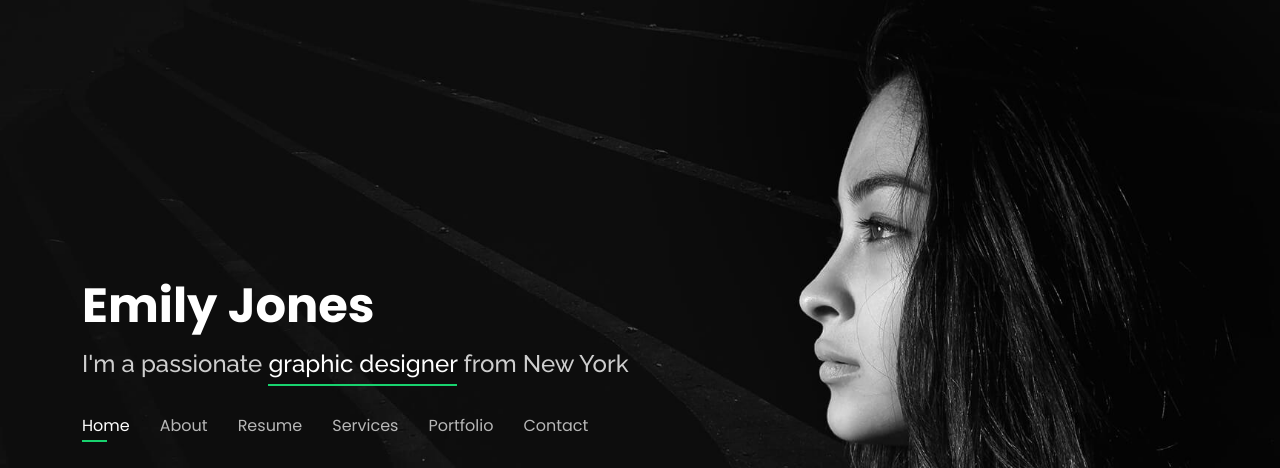
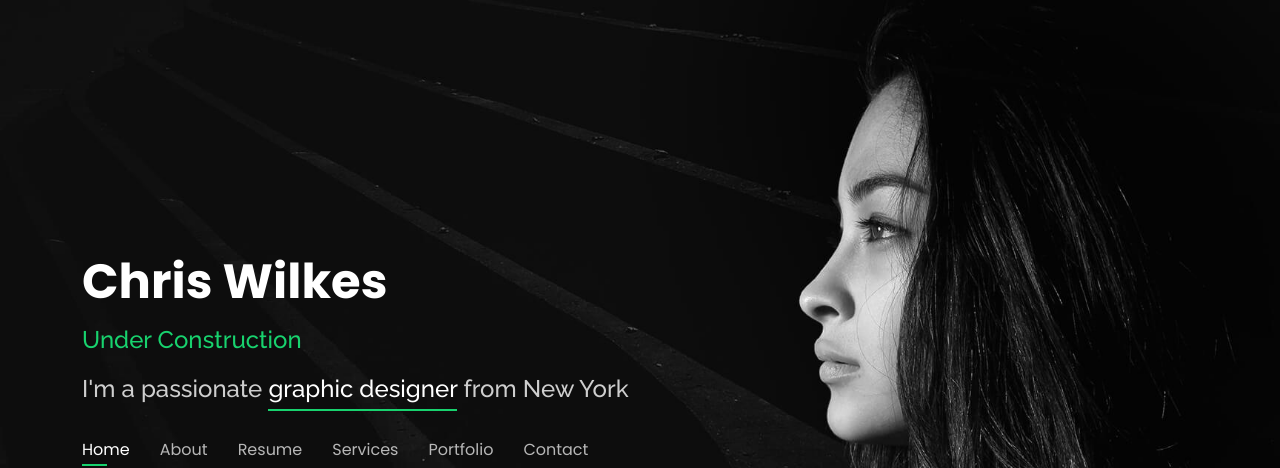
Before and after one commit to cwilkescw/about-me, a plain HTML site: page index.html in a window 1280 px wide. Shown: the top 468 px of the page. Drawn offline with nearby package versions, Linux system fonts and the light colour scheme.

Commit message:
Update index.html
Changing to my Name

```diff
--- a/index.html
+++ b/index.html
@@ -42,7 +42,8 @@
   <header id="header">
     <div class="container">
 
-      <h1><a href="index.html">Emily Jones</a></h1>
+      <h1><a href="index.html">Chris Wilkes</a></h1>
+      <h2><a href="index.html">Under Construction</a></h2>
       <!-- Uncomment below if you prefer to use an image logo -->
       <!-- <a href="index.html" class="mr-auto"><img src="assets/img/logo.png" alt="" class="img-fluid"></a> -->
       <h2>I'm a passionate <span>graphic designer</span> from New York</h2>
```
